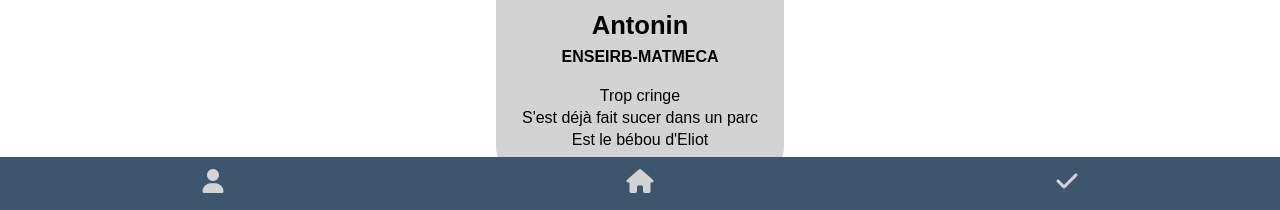
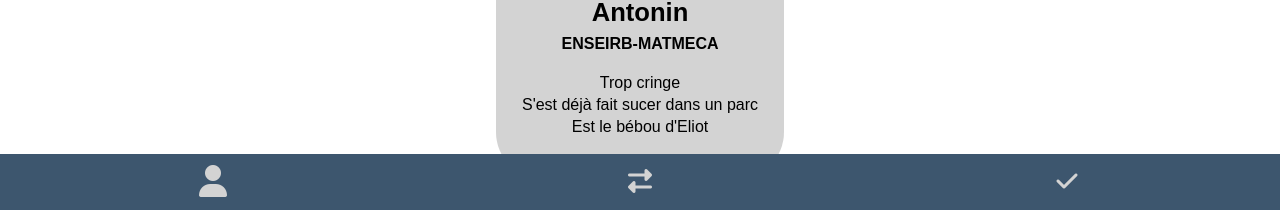
Before and after one commit to Noninternet/Parrainsup, a plain HTML site: page index.html in a window 1280 px wide. Both pictures are taken after a click on the button 212 px from the left and 772 px from the top of the page. Shown: the part 590-800 px from the top of the page. Drawn offline with Linux system fonts and the light colour scheme.

Commit message:
lesboutonsgrossissent
Wouaou c'est un truc de malade quand tu cliques ça grossit comme mon zi...

```diff
--- a/index.html
+++ b/index.html
@@ -28,19 +28,19 @@
             </div>
         </div>
         <div class="navbar">
-            <div class="icon-conteiner" id="icon-profile">
-                <button class="navbar-button" id="button-profile" onclick="buttonProfileFunction()">
-                    <i class="icon fa-solid fa-user"></i>
+            <div class="icon-conteiner">
+                <button class="navbar-button" id="button-profile" onclick="buttonFunction('profile')">
+                    <i id="icon-profile" class="icon fa-solid fa-user"></i>
                 </button>
             </div>
-            <div class="icon-conteiner" id="icon-home">
-                <button class="navbar-button" id="button-home" onclick="buttonHomeFunction()">
-                    <i class="icon fa-solid fa-house"></i>
+            <div class="icon-conteiner">
+                <button class="navbar-button" id="button-home" onclick="buttonFunction('home')">
+                    <i id="icon-home" class="icon fa-solid fa-right-left"></i>
                 </button>
             </div>
-            <div class="icon-conteiner" id="icon-match">
-                <button class="navbar-button" id="button-match" onclick="buttonMatchFunction()">
-                    <i class="icon fa-solid fa-check"></i>
+            <div class="icon-conteiner">
+                <button class="navbar-button" id="button-match" onclick="buttonFunction('match')">
+                    <i id="icon-match" class="icon fa-solid fa-check"></i>
                 </button>
             </div>
         </div>
--- a/script.js
+++ b/script.js
@@ -1,9 +1,12 @@
-function buttonProfileFunction() {
-    console.log("profile");
+function buttonFunction(page) {
+    const buttons_ids = ["icon-profile", "icon-home", "icon-match"];
+    for (let i=0; i<3; i++) {
+        button = document.getElementById(buttons_ids[i]);
+        if (buttons_ids[i] == 'icon-' + page) {
+            button.style.scale = '200%';
+        }
+        else {
+            button.style.scale = '150%';
+        };
+    };
 };
-function buttonHomeFunction() {
-    console.log("home");
-};
-function buttonMatchFunction() {
-    console.log("match");
-};
--- a/style.css
+++ b/style.css
@@ -40,6 +40,7 @@ body{
 }
 
 #card-name {
+    margin-top: 0.8rem;
     font-weight: bold;
     font-size: 1.6rem;
     margin-bottom: 0;
@@ -68,13 +69,13 @@ body{
     position: absolute;
     background-color: #3d566e;
     width: 100%;
-    height: 3.3rem;
+    height: 3.5rem;
     position: absolute;
     bottom: 0;
 }
 
 .icon-conteiner {
-    padding-top: 1em;
+    padding-top: 1.2rem;
 }
 
 .navbar-button {
```
